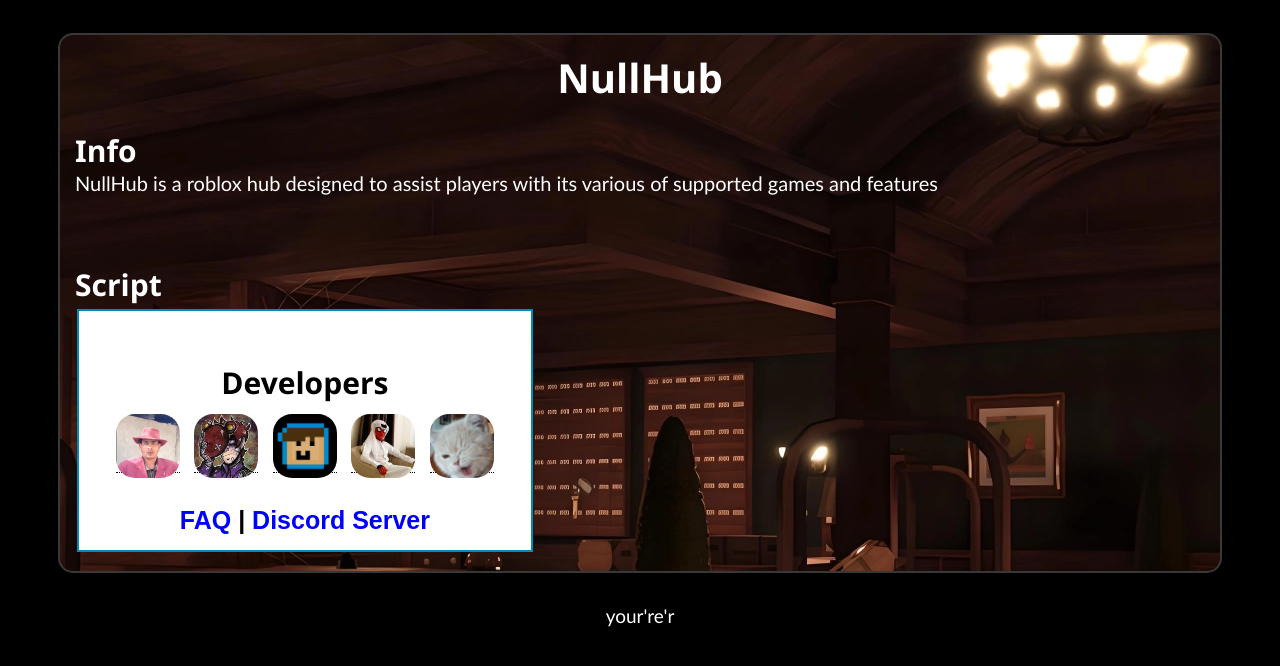
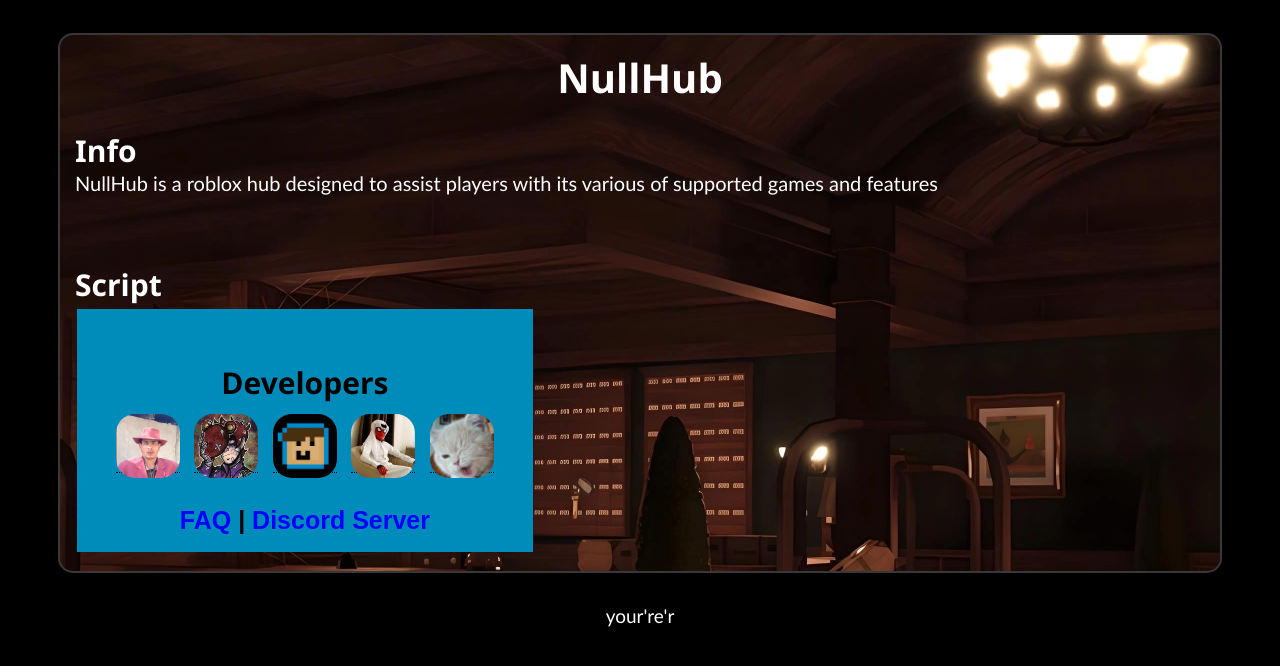
Before and after one commit to coolegang/mshub-revive, a plain HTML site: page index.html in a window 1280 px wide. Drawn offline with Linux system fonts and the light colour scheme.

Commit message:
Update index.html

```diff
--- a/index.html
+++ b/index.html
@@ -14,13 +14,13 @@
 }
 
 .getscript {
-  background-color: white;
+  background-color: #008CBA;
   color: black;
   border: 2px solid #008CBA;
 }
 
 .getscript:hover {
-  background-color: #008CBA;
+  background-color: #008CBB;
   color: white;
 }
 </style>
```
